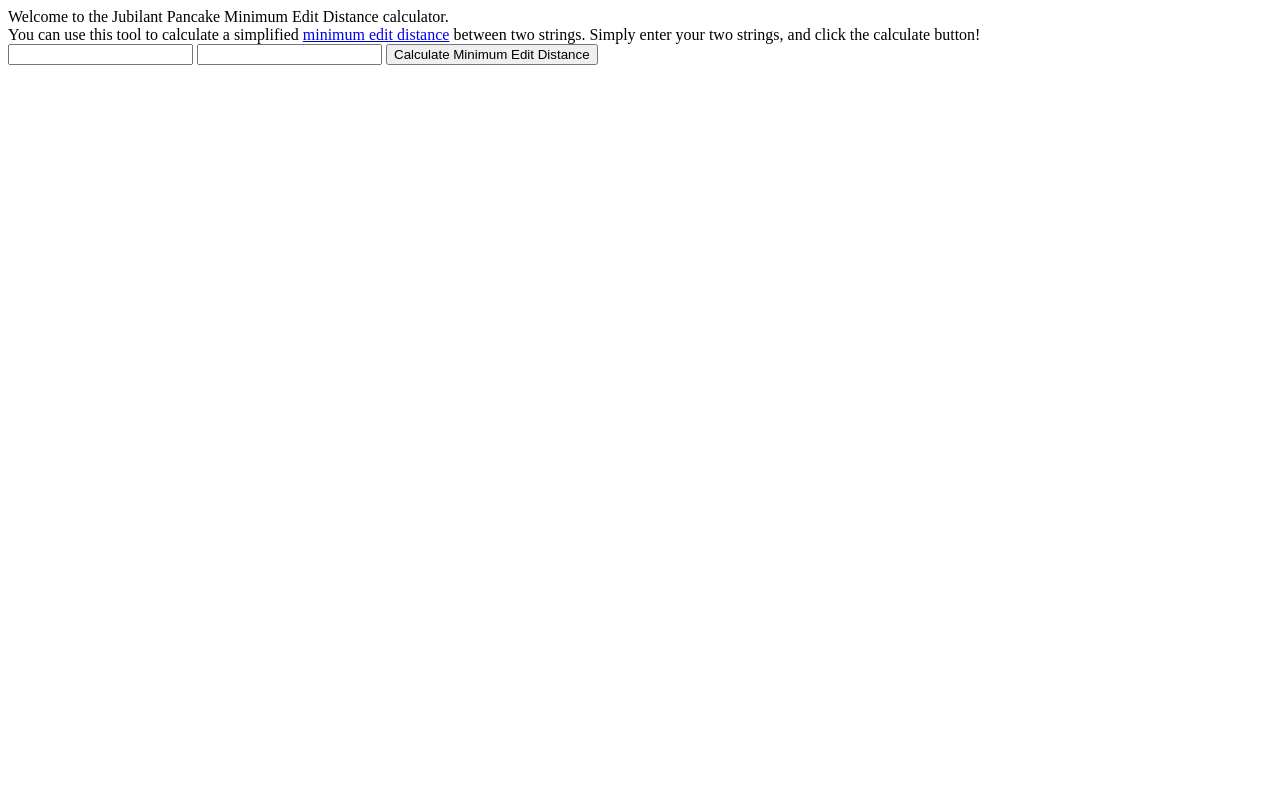
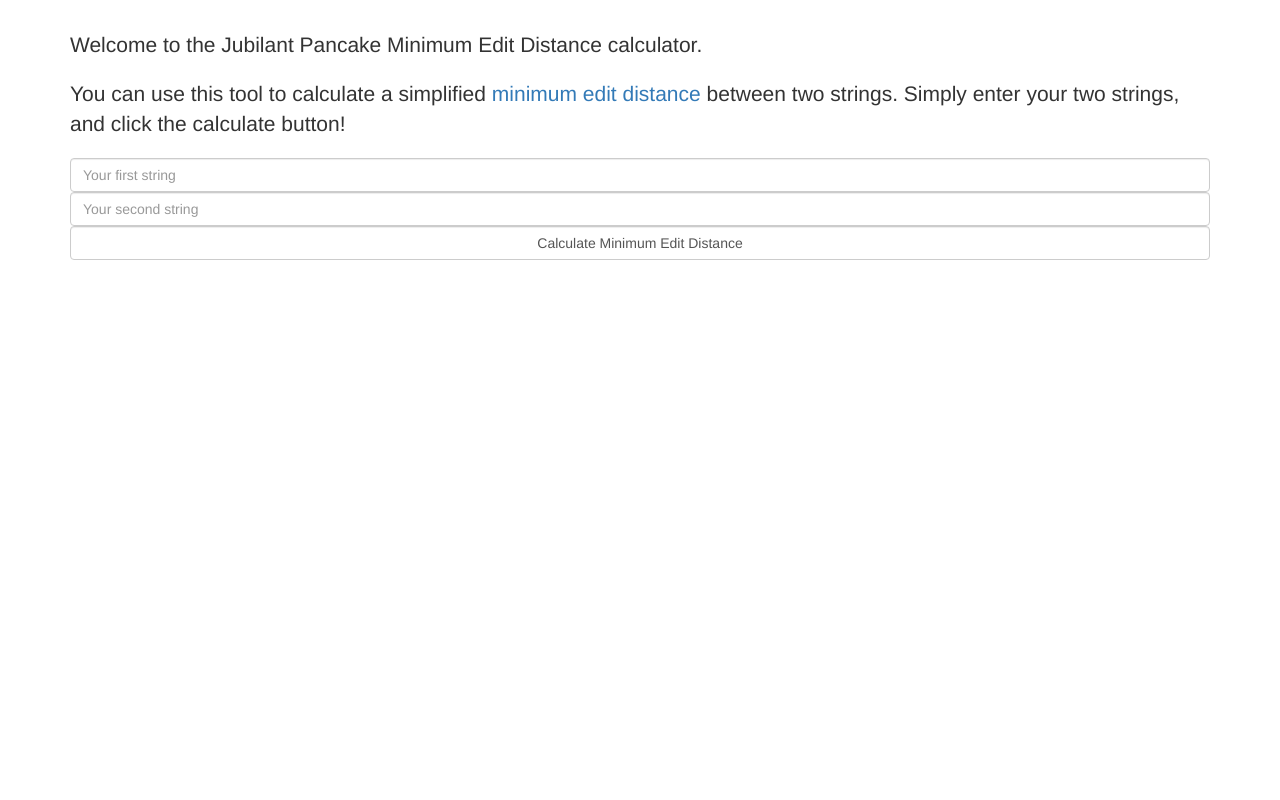
Before and after one commit to successacademycharterschools/jubilant-pancake, a Flask app: page / in a window 1280 px wide. Run offline with Flask 2, Linux system fonts and the light colour scheme; some libraries are stand-ins or nearby versions.

Commit message:
Add some styles to make things look less terrible.

```diff
--- a/server/templates/index.html
+++ b/server/templates/index.html
@@ -1,11 +1,13 @@
 <html ng-app="MinimumEditDistance">
     <head>
         <title>Welcome to Jubilant Pancake!</title>
+        <link rel="stylesheet" href="https://maxcdn.bootstrapcdn.com/bootstrap/3.3.6/css/bootstrap.min.css" integrity="sha384-1q8mTJOASx8j1Au+a5WDVnPi2lkFfwwEAa8hDDdjZlpLegxhjVME1fgjWPGmkzs7" crossorigin="anonymous">
+        <link rel="stylesheet" href="/static/css/style.css">
     </head>
     <body>
-		<div class="content">
-			<div>Welcome to the Jubilant Pancake Minimum Edit Distance calculator.</div>
-			<div>You can use this tool to calculate a simplified <a href="https://en.wikipedia.org/wiki/Edit_distance">minimum edit distance</a> between two strings.  Simply enter your two strings, and click the calculate button!</div>
+        <div class="container m-1">
+            <div class="lead">Welcome to the Jubilant Pancake Minimum Edit Distance calculator.</div>
+            <div class="lead">You can use this tool to calculate a simplified <a href="https://en.wikipedia.org/wiki/Edit_distance">minimum edit distance</a> between two strings.  Simply enter your two strings, and click the calculate button!</div>
             <med-form></med-form>
         </div>
         <script type="text/javascript" src="/static/js/lib/angular.min.js"></script>
--- /dev/null
+++ b/static/css/style.css
@@ -0,0 +1,3 @@
+body {
+    padding: 30px;
+}
--- a/static/js/minimum-edit-distance/app.js
+++ b/static/js/minimum-edit-distance/app.js
@@ -27,6 +27,7 @@ angular.module('MinimumEditDistance', [])
 
                 ctrl.submit_form = function() {
                     medService.calculate(ctrl.str1, ctrl.str2).then(function onSuccess(response) {
+                        ctrl.show_results = true;
                         ctrl.show_str1 = ctrl.str1;
                         ctrl.show_str2 = ctrl.str2;
                         ctrl.step_count = response.data.steps;
--- a/static/js/minimum-edit-distance/partials/med-form.html
+++ b/static/js/minimum-edit-distance/partials/med-form.html
@@ -1,8 +1,11 @@
-<div>
-	<form ng-submit="medCtrl.submit_form();">
-		<input type="text" ng-model="medCtrl.str1" />
-		<input type="text" ng-model="medCtrl.str2" />
-		<input type="submit" value="Calculate Minimum Edit Distance" />
-	</form>
-	<div ng-show="medCtrl.step_count">The minimum edit distance between between "{{ medCtrl.show_str1 }}" and "{{ medCtrl.show_str2 }}" is: <strong>{{ medCtrl.step_count }}</strong></div>
+<div class="text-center">
+    <form ng-submit="medCtrl.submit_form();" class="form-group">
+        <input type="text" class="form-control" ng-model="medCtrl.str1" placeholder="Your first string" />
+        <input type="text" class="form-control" ng-model="medCtrl.str2" placeholder="Your second string" />
+        <input type="submit" class="form-control" value="Calculate Minimum Edit Distance" />
+    </form>
+    <div ng-show="medCtrl.show_results">
+        <h3>The minimum edit distance between between "{{ medCtrl.show_str1 }}" and "{{ medCtrl.show_str2 }}" is:</h3>
+        <h2>{{ medCtrl.step_count }}</h2>
+    </div>
 </div>
```
Lines whose indentation alone changed are shown as unchanged.
